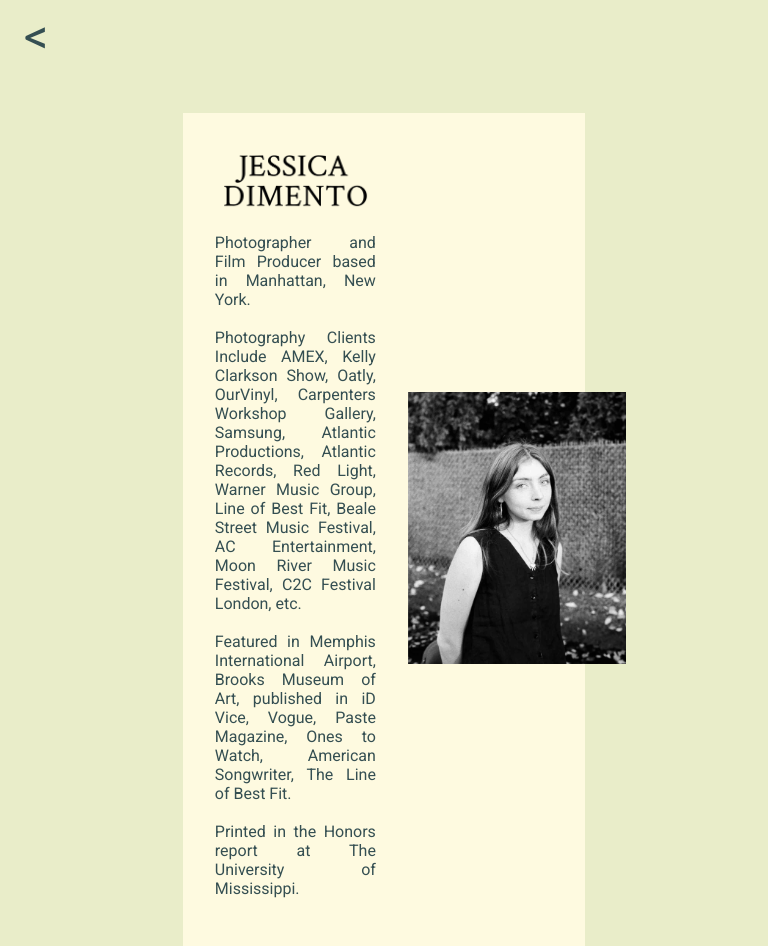
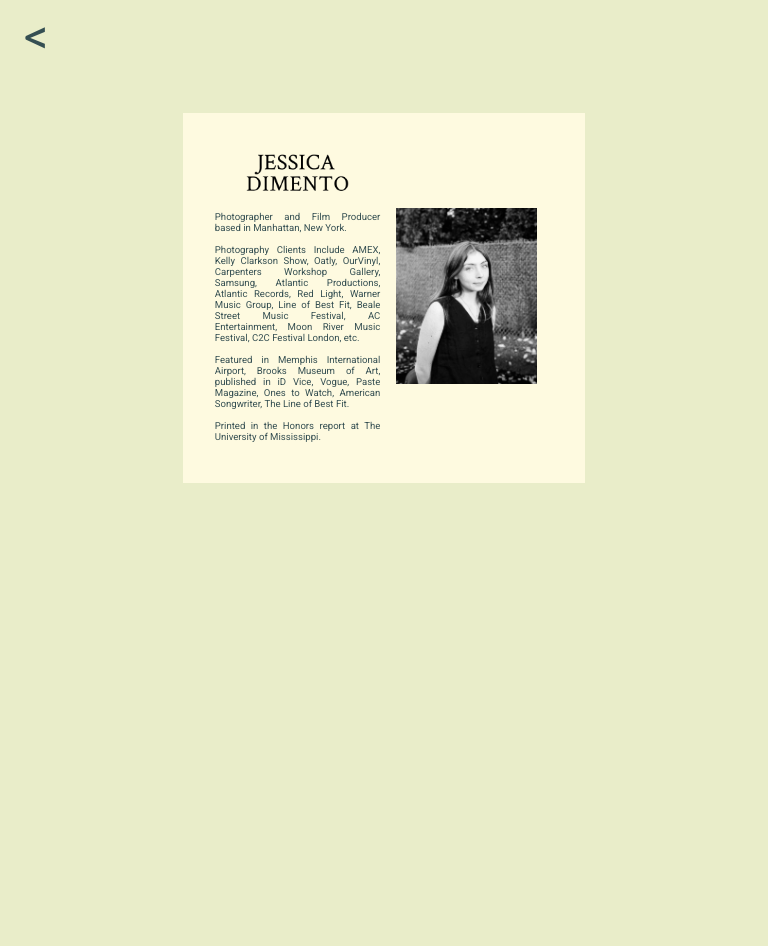
Before and after one commit to jareddeuriarte/Jessica-DiMento, a plain HTML site: page bio.html in a window 768 px wide. After the commit the page ends 816 px from the top, so only its background shows below. Drawn offline with Linux system fonts and the light colour scheme.

Commit message:
more media queries

```diff
--- a/styles.css
+++ b/styles.css
@@ -133,6 +133,23 @@ a:hover {
 
 .portrait {
     max-height: 500rem;
+}    .bio-details p {
+    font-size: 60%;
+
+    text-align: justify;
+
+
+}
+
+#jess{
+    padding: 1rem;
+    max-height: 11rem;
+
+}
+
+#logo{
+    max-height: 2.5rem;
+
 }
 
 
@@ -140,19 +157,28 @@ a:hover {
 
 
 
-/* Media Query for Phones (up to 767px) */
-@media only screen and (max-width: 767px) {
+/* Media Query for Phones */
+@media only screen and (max-width: 414px) {
     /* Add your phone-specific CSS styles here */
 
-
-    .container img {
+    .container img{
         max-width: 17rem;
         background-color: white;
         padding: 1rem;
-        /* height: auto; */
     }
 
-}
+
+
+        #jess{
+            display: none;
+
+
+        }
+
+
+    }
+
+
 
 
 
@@ -169,6 +195,28 @@ a:hover {
         /* height: auto; */
     }
 
+    .bio-details p {
+        font-size: 60%;
+
+        text-align: justify;
+
+
+    }
+
+    #jess{
+        padding: 1rem;
+        max-height: 11rem;
+
+    }
+
+    #logo{
+        max-height: 2.5rem;
+
+    }
+
+
+
+
 }
 
 /* Media Query for iPad Air in Landscape Mode (1024px to 1365px) */
```
